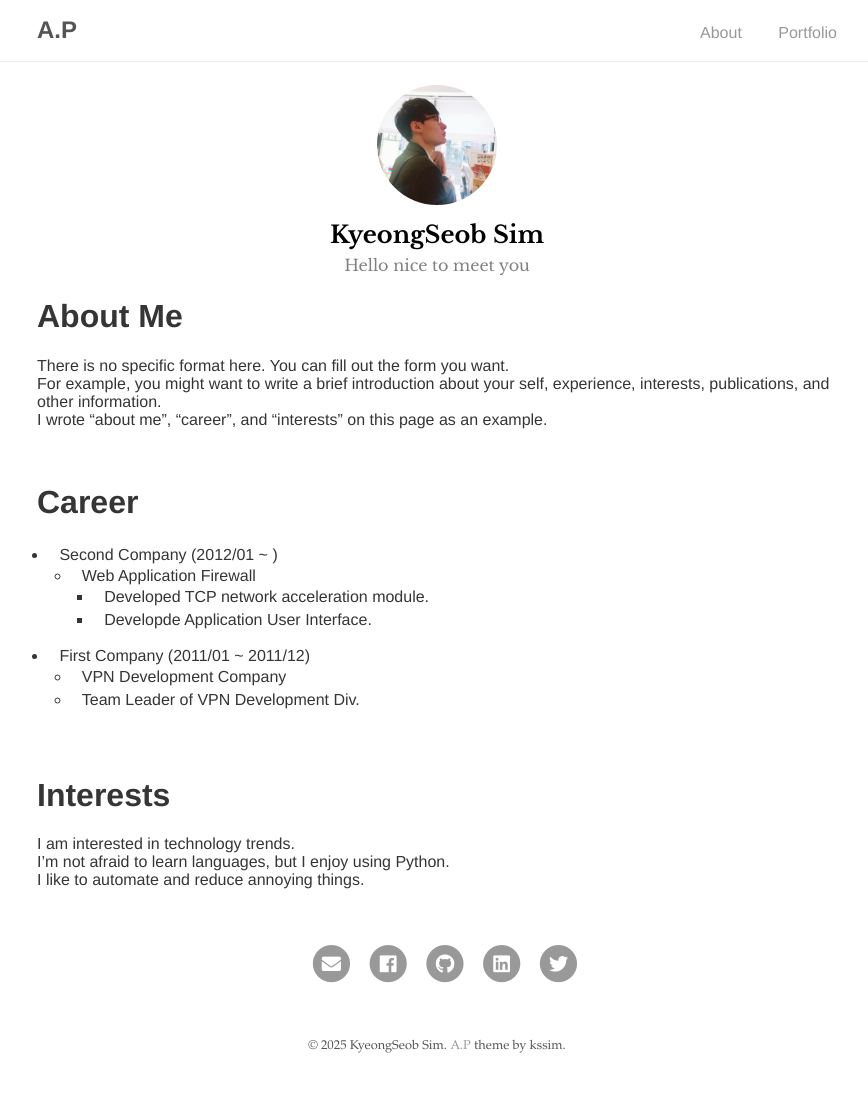
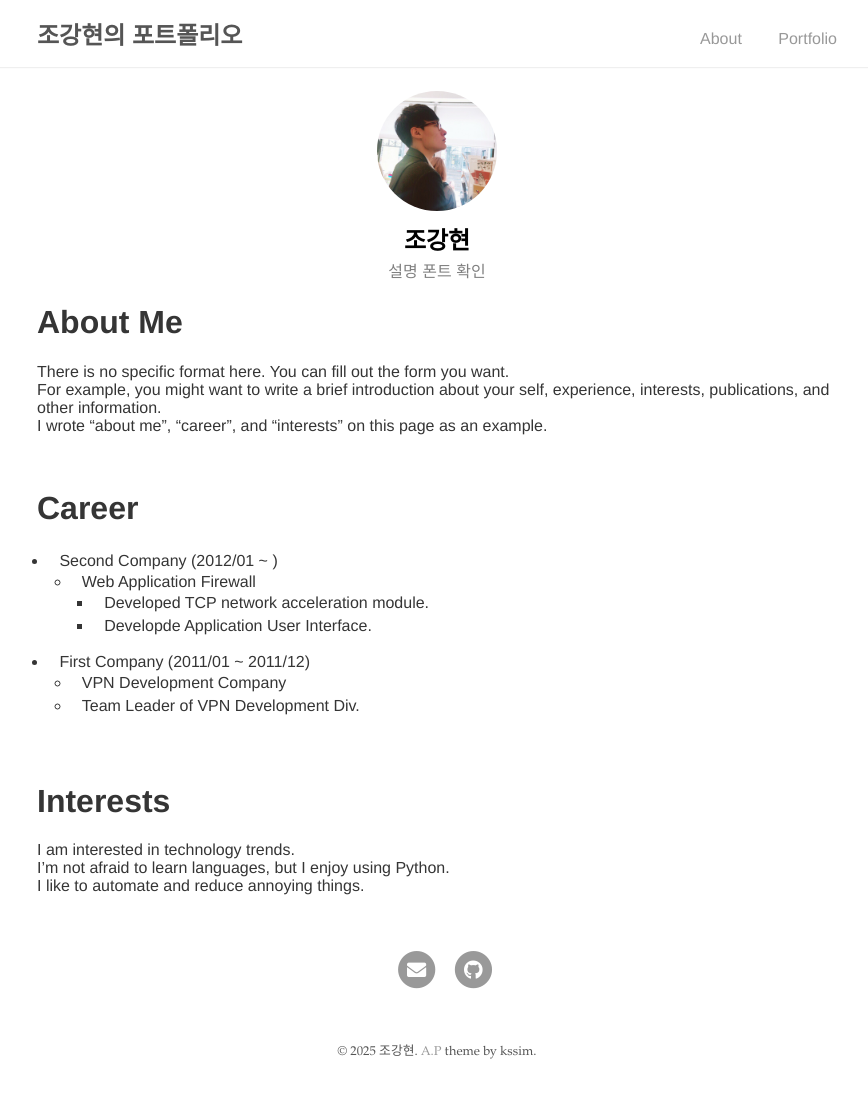
Before and after one commit to JoKangHyeon/JoKangHyeon.github.io, a Jekyll site: the page built from index.md, in a window 1280 px wide. Shown: the whole page, without its empty margins (203-1071 px from the left). Built offline with Jekyll 4.4.1, drawn with Linux system fonts in a browser that asks for light colours; our own code applies the rules of GitHub Pages for plain Markdown files.

Commit message:
Update _config.yml

```diff
--- a/_config.yml
+++ b/_config.yml
@@ -1,14 +1,14 @@
 # Site settings
-title: A.P
+title: 조강현의 포트폴리오
 baseurl: "/ap"
-url: "https://kssim.github.io"
+url: "https://jokanghyeon.github.io/"
 google_analytics: # Tracking ID, e.g. "UA-000000-01"
 
 # Author
 author:
-  name: KyeongSeob Sim
-  desc: Hello nice to meet you
-  email: ksub0912@gmail.com
+  name: 조강현
+  desc: 설명 폰트 확인
+  email: jokh980324@naver.com
   selfie: assets/img/profile.jpg
 
 # social
@@ -17,13 +17,13 @@ social:
   behance:
   bitbucket:
   dribbble:
-  facebook: Test
+  facebook:
   flickr:
-  github: kssim
+  github: PlatinaCode
   google_plus:
   instagram:
   keybase:
-  linkedin: https://www.linkedin.com/in/kssim/
+  linkedin:
   pinterest:
   reddit:
   soundcloud:
@@ -31,11 +31,11 @@ social:
   steam:
   tumblr:
   gitlab:
-  twitter: Test
+  twitter:
   vimeo:
   wordpress:
   youtube:
-  default_txt: "Follow On"
+  default_txt:
 
 # Build settings
 markdown: kramdown
```
